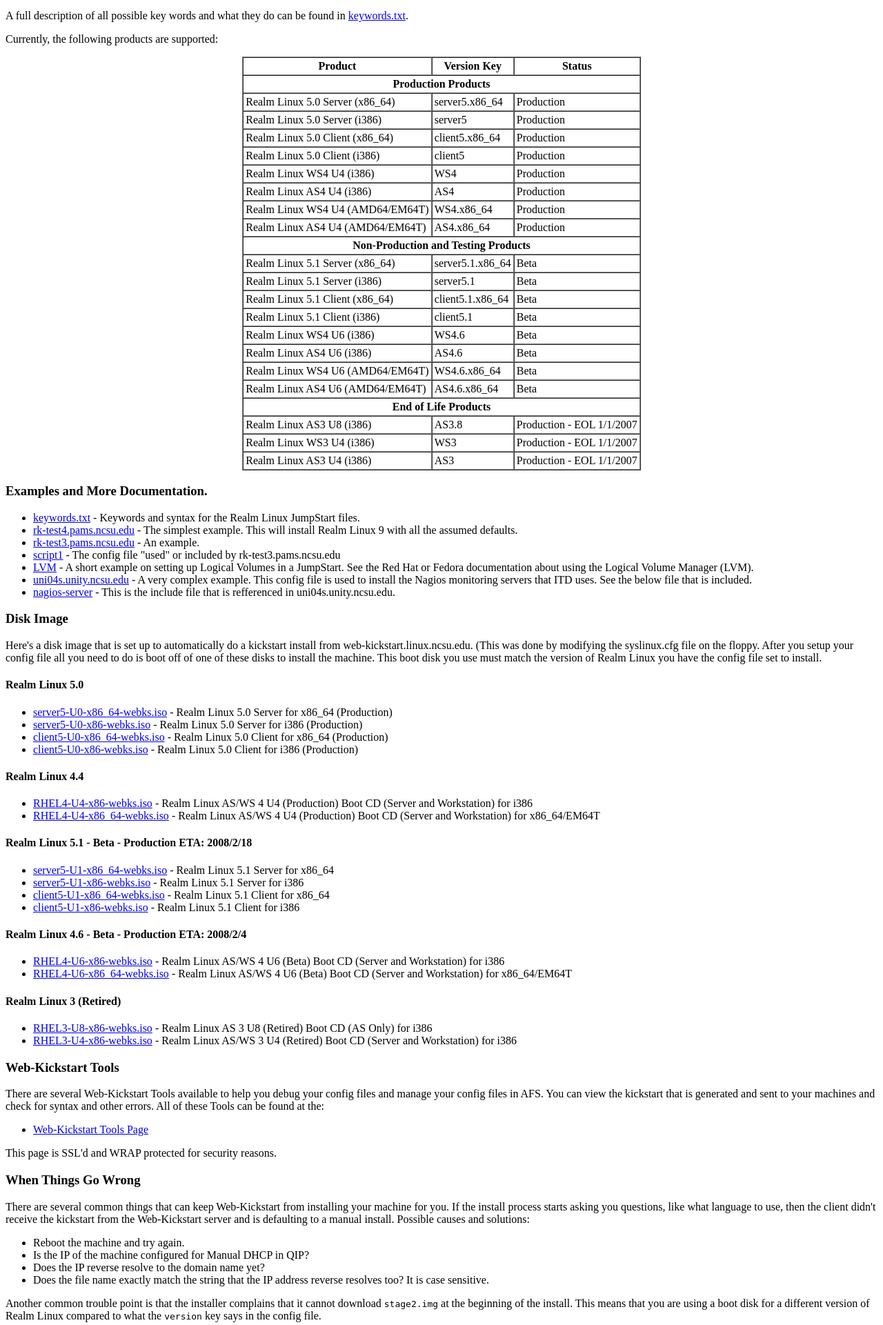
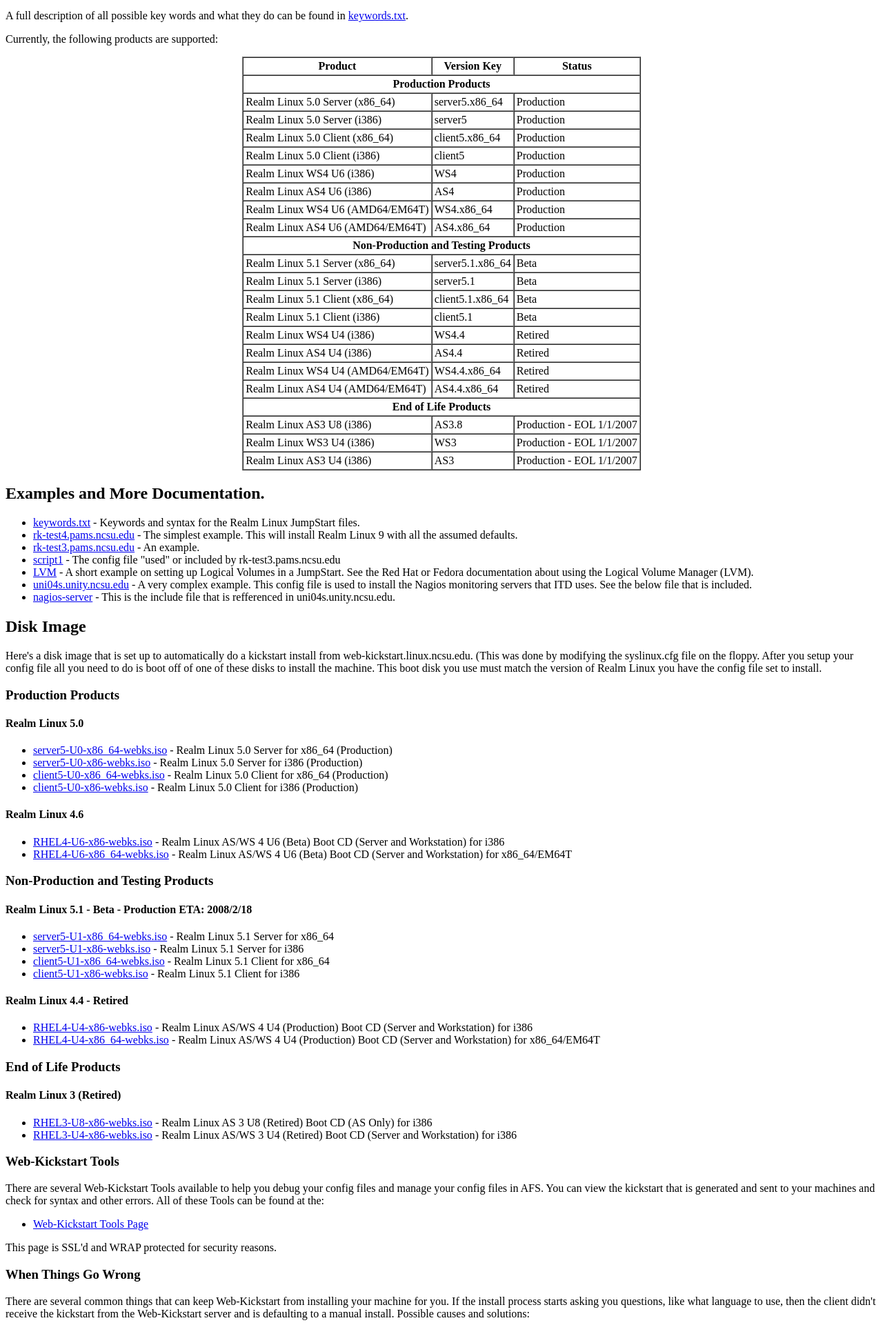
Before and after one commit to jjneely/webkickstart, a PHP site: page /webKickstart.php in a window 1280 px wide. Shown: the part 397-2318 px from the top of the page at 69% size. Run offline with PHP 8.4, Linux system fonts and the light colour scheme.

Commit message:
Update the website with the new 4.6 install trees as production.
git-svn-id: https://svn.linux.ncsu.edu/svn/cls/branches/solaris2ks/Release-20070628@2626 35bbe6b0-b001-0410-9f0e-dd3f93706181

```diff
--- a/www/webKickstart.php
+++ b/www/webKickstart.php
@@ -53,10 +53,10 @@
 <tr><td>Realm Linux 5.0 Client (x86_64)</td><td>client5.x86_64</td><td>Production</td></tr>
 <tr><td>Realm Linux 5.0 Client (i386)</td><td>client5</td><td>Production</td></tr>
 
-<tr><td>Realm Linux WS4 U4 (i386)</td><td>WS4</td><td>Production</td></tr>
-<tr><td>Realm Linux AS4 U4 (i386)</td><td>AS4</td><td>Production</td></tr>
-<tr><td>Realm Linux WS4 U4 (AMD64/EM64T)</td><td>WS4.x86_64</td><td>Production</td></tr>
-<tr><td>Realm Linux AS4 U4 (AMD64/EM64T)</td><td>AS4.x86_64</td><td>Production</td></tr>
+<tr><td>Realm Linux WS4 U6 (i386)</td><td>WS4</td><td>Production</td></tr>
+<tr><td>Realm Linux AS4 U6 (i386)</td><td>AS4</td><td>Production</td></tr>
+<tr><td>Realm Linux WS4 U6 (AMD64/EM64T)</td><td>WS4.x86_64</td><td>Production</td></tr>
+<tr><td>Realm Linux AS4 U6 (AMD64/EM64T)</td><td>AS4.x86_64</td><td>Production</td></tr>
 
 <tr><th colspan="3">Non-Production and Testing Products</th></tr>
 <tr><td>Realm Linux 5.1 Server (x86_64)</td><td>server5.1.x86_64</td><td>Beta</td></tr>
@@ -64,10 +64,10 @@
 <tr><td>Realm Linux 5.1 Client (x86_64)</td><td>client5.1.x86_64</td><td>Beta</td></tr>
 <tr><td>Realm Linux 5.1 Client (i386)</td><td>client5.1</td><td>Beta</td></tr>
 
-<tr><td>Realm Linux WS4 U6 (i386)</td><td>WS4.6</td><td>Beta</td></tr>
-<tr><td>Realm Linux AS4 U6 (i386)</td><td>AS4.6</td><td>Beta</td></tr>
-<tr><td>Realm Linux WS4 U6 (AMD64/EM64T)</td><td>WS4.6.x86_64</td><td>Beta</td></tr>
-<tr><td>Realm Linux AS4 U6 (AMD64/EM64T)</td><td>AS4.6.x86_64</td><td>Beta</td></tr>
+<tr><td>Realm Linux WS4 U4 (i386)</td><td>WS4.4</td><td>Retired</td></tr>
+<tr><td>Realm Linux AS4 U4 (i386)</td><td>AS4.4</td><td>Retired</td></tr>
+<tr><td>Realm Linux WS4 U4 (AMD64/EM64T)</td><td>WS4.4.x86_64</td><td>Retired</td></tr>
+<tr><td>Realm Linux AS4 U4 (AMD64/EM64T)</td><td>AS4.4.x86_64</td><td>Retired</td></tr>
 
 <tr><th colspan="3">End of Life Products</th></tr>
 <tr><td>Realm Linux AS3 U8 (i386)</td><td>AS3.8</td><td>Production - EOL 1/1/2007</td></tr>
@@ -75,7 +75,7 @@
 <tr><td>Realm Linux AS3 U4 (i386)</td><td>AS3</td><td>Production - EOL 1/1/2007</td></tr>
 </table>
 
-<h3>Examples and More Documentation.</h3>
+<h2>Examples and More Documentation.</h2>
 <ul>
 <li><a href="docs/keywords.txt">keywords.txt</a> - Keywords and
 syntax for the Realm Linux JumpStart files.</li>
@@ -99,13 +99,15 @@
 include file that is refferenced in uni04s.unity.ncsu.edu.</li>
 </ul>
 
-<h3>Disk Image</h3>
+<h2>Disk Image</h2>
 <p>Here's a disk image that is set up to automatically do a
 kickstart install from web-kickstart.linux.ncsu.edu.  (This was done
 by modifying the syslinux.cfg file on the floppy.  After you setup
 your config file all you need to do is boot off of one of these
 disks to install the machine.  This boot disk you use must match
 the version of Realm Linux you have the config file set to install.</p>
+
+<h3>Production Products</h3>
 
 <h4>Realm Linux 5.0</h4>
 <ul>
@@ -115,11 +117,13 @@
 <li><a href="client5-U0-x86-webks.iso">client5-U0-x86-webks.iso</a> - Realm Linux 5.0 Client for i386 (Production)</li>
 </ul>
 
-<h4>Realm Linux 4.4</h4>
+<h4>Realm Linux 4.6</h4>
 <ul>
-<li><a href="RHEL4-U4-x86-webks.iso">RHEL4-U4-x86-webks.iso</a> - Realm Linux AS/WS 4 U4 (Production) Boot CD (Server and Workstation) for i386</li>
-<li><a href="RHEL4-U4-x86_64-webks.iso">RHEL4-U4-x86_64-webks.iso</a> - Realm Linux AS/WS 4 U4 (Production) Boot CD (Server and Workstation) for x86_64/EM64T</li>
+<li><a href="RHEL4-U6-x86-webks.iso">RHEL4-U6-x86-webks.iso</a> - Realm Linux AS/WS 4 U6 (Beta) Boot CD (Server and Workstation) for i386</li>
+<li><a href="RHEL4-U6-x86_64-webks.iso">RHEL4-U6-x86_64-webks.iso</a> - Realm Linux AS/WS 4 U6 (Beta) Boot CD (Server and Workstation) for x86_64/EM64T</li>
 </ul>
+
+<h3>Non-Production and Testing Products</h3>
 
 <h4>Realm Linux 5.1 - Beta - Production ETA: 2008/2/18</h4>
 <ul>
@@ -129,11 +133,13 @@
 <li><a href="client5-U1-x86-webks.iso">client5-U1-x86-webks.iso</a> - Realm Linux 5.1 Client for i386</li>
 </ul>
 
-<h4>Realm Linux 4.6 - Beta - Production ETA: 2008/2/4</h4>
+<h4>Realm Linux 4.4 - Retired</h4>
 <ul>
-<li><a href="RHEL4-U6-x86-webks.iso">RHEL4-U6-x86-webks.iso</a> - Realm Linux AS/WS 4 U6 (Beta) Boot CD (Server and Workstation) for i386</li>
-<li><a href="RHEL4-U6-x86_64-webks.iso">RHEL4-U6-x86_64-webks.iso</a> - Realm Linux AS/WS 4 U6 (Beta) Boot CD (Server and Workstation) for x86_64/EM64T</li>
+<li><a href="RHEL4-U4-x86-webks.iso">RHEL4-U4-x86-webks.iso</a> - Realm Linux AS/WS 4 U4 (Production) Boot CD (Server and Workstation) for i386</li>
+<li><a href="RHEL4-U4-x86_64-webks.iso">RHEL4-U4-x86_64-webks.iso</a> - Realm Linux AS/WS 4 U4 (Production) Boot CD (Server and Workstation) for x86_64/EM64T</li>
 </ul>
+
+<h3>End of Life Products</h3>
 
 <h4>Realm Linux 3 (Retired)</h4>
 <ul>
```
